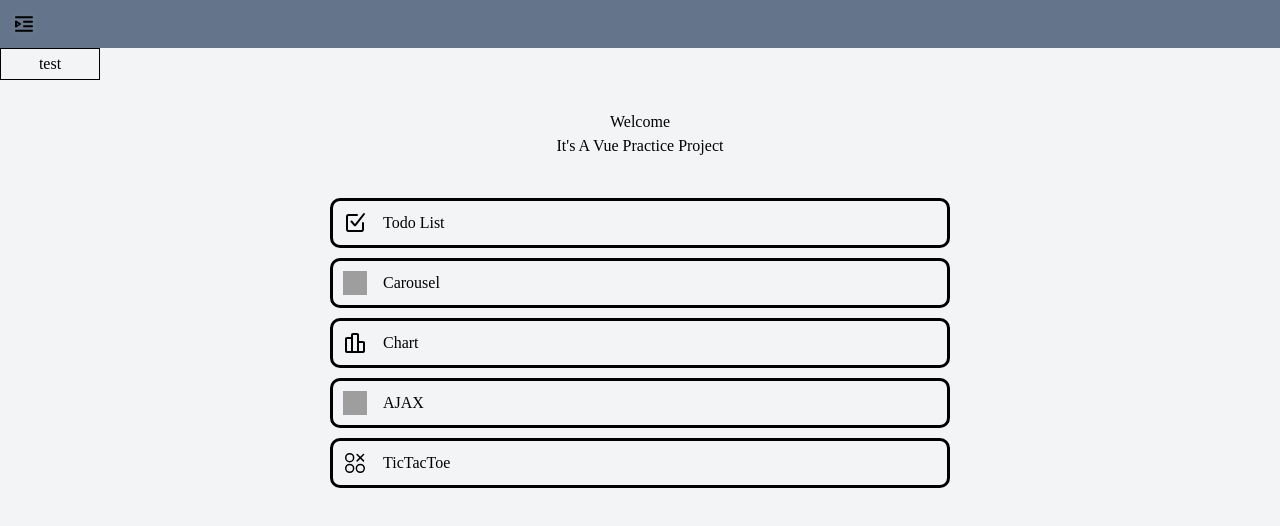
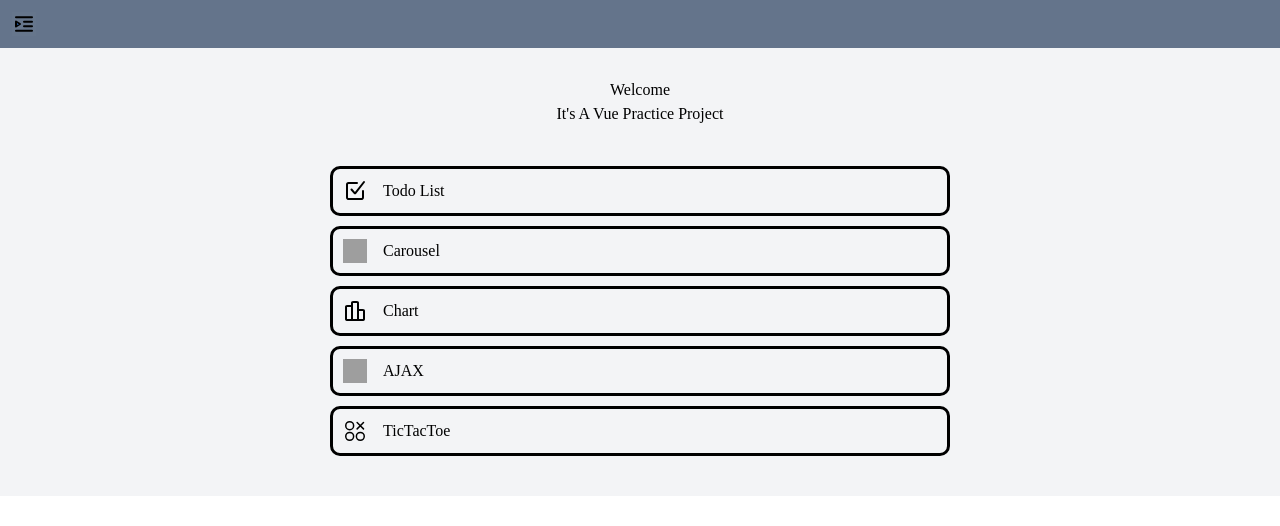
Before and after one commit to lark1987/vue-practice, a Vue app: page /homepage in a window 1280 px wide. Shown: the top 526 px of the page. Built offline with nearby package versions, Linux system fonts and the light colour scheme; grey boxes are pictures that could not be loaded; the HTML template or start-up script is replaced by a standard one.

Commit message:
Add Animation to the Homepage

```diff
--- a/src/views/HomePage/homepage-index.vue
+++ b/src/views/HomePage/homepage-index.vue
@@ -1,5 +1,6 @@
 <script setup lang="ts">
 import gsap from 'gsap'
+import { onMounted } from 'vue'
 
 const routes = [
   { name: 'Todo List', path: '/todolist', icon: 'src/assets/icon/menu-todo.svg' },
@@ -9,25 +10,25 @@ const routes = [
   { name: 'TicTacToe', path: '/tictactoe', icon: 'src/assets/icon/menu-game.svg' }
 ]
 
-const animationOption = {
+const itemAnimationSetup = {
   duration: 2,
   ease: 'back',
   scale: 0,
   opacity: 0,
   stagger: 0.25
-  // x: 'random(-1000,1000)'
 }
 
-function test() {
+function introAnimation() {
   let tl = gsap.timeline()
-  tl.from('.box1', { duration: 1, x: 100 }).from('.item', animationOption)
+  tl.from('.box1', { duration: 1, y: -50 }).from('.item', itemAnimationSetup)
 }
+
+onMounted(() => {
+  introAnimation()
+})
 </script>
 
 <template>
-  <div>
-    <button @click="test">test</button>
-  </div>
   <div class="bigbox">
     <div class="box1">
       <h3>Welcome</h3>
```
